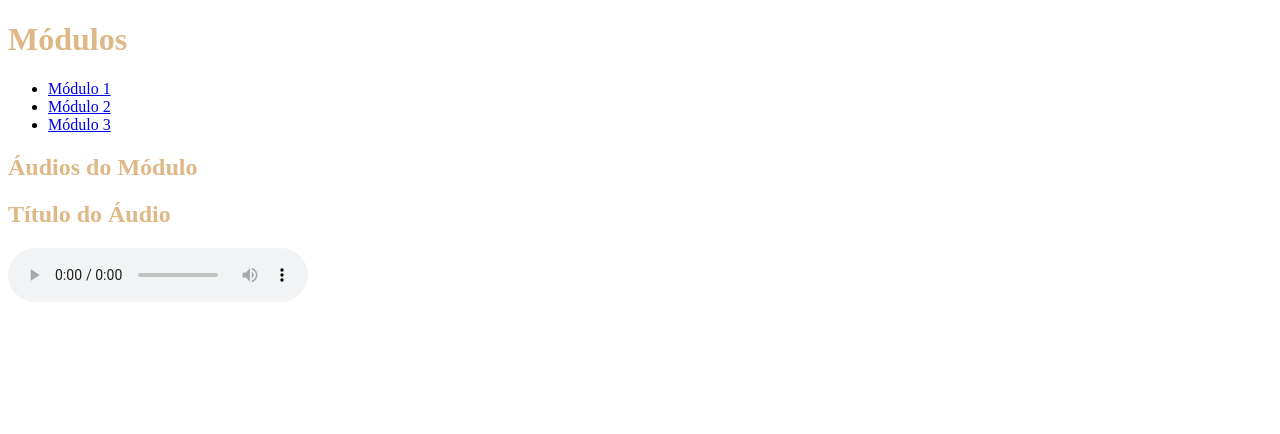
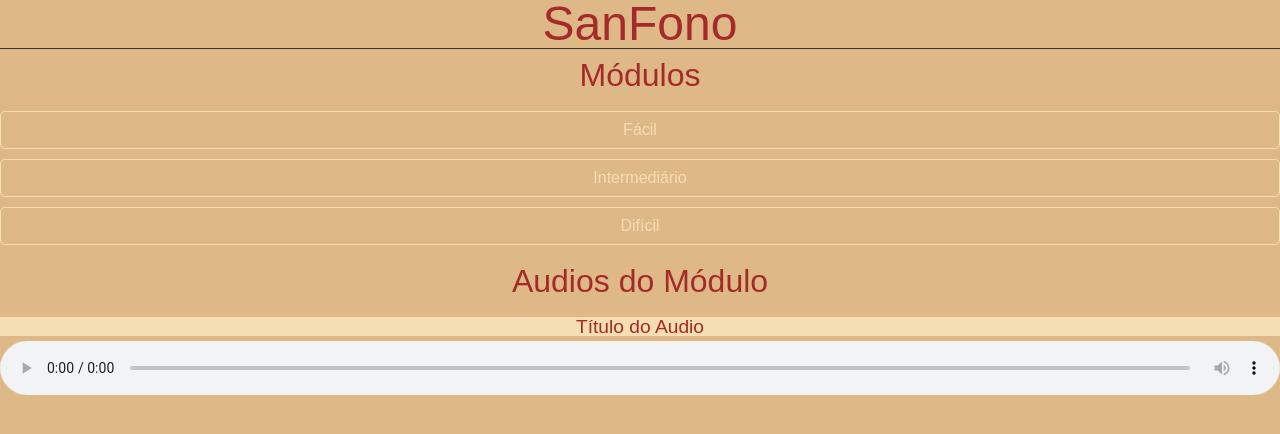
Before and after one commit to pdr-tuche/SanFono, a plain HTML site: page index.html in a window 1280 px wide. Drawn offline with Linux system fonts and the light colour scheme.

Commit message:
colocado audios e feito estilizacao

```diff
--- a/index.html
+++ b/index.html
@@ -3,23 +3,25 @@
 <head>
     <meta charset="UTF-8">
     <meta name="viewport" content="width=device-width, initial-scale=1.0">
+    <link href="styles/reset.css" rel="stylesheet" />
     <link href="styles/style.css" rel="stylesheet" />
     <title>SanFono</title>
 </head>
 <body>
-    <h1>Módulos</h1>
+    <h1>SanFono</h1>
+    <h2>Módulos</h2>
     <ul id="moduleList">
-        <li><a href="#" data-module="modulo1">Módulo 1</a></li>
-        <li><a href="#" data-module="modulo2">Módulo 2</a></li>
-        <li><a href="#" data-module="modulo3">Módulo 3</a></li>
+        <li><a href="#" data-module="Facil">Fácil</a></li>
+        <li><a href="#" data-module="Intermediario">Intermediário</a></li>
+        <li><a href="#" data-module="Dificil">Difícil</a></li>
     </ul>
 
-    <h2>Áudios do Módulo</h2>
+    <h2>Audios do Módulo</h2>
     <ul id="audioList">
         <!-- Aqui serão listados os áudios do módulo selecionado -->
     </ul>
 
-    <h2 id="audioTitle">Título do Áudio</h2>
+    <h2 id="audioTitle">Título do Audio</h2>
     <audio controls id="audioPlayer">
         <!-- Aqui será carregado o áudio selecionado -->
     </audio>
--- a/scripts/script.js
+++ b/scripts/script.js
@@ -6,9 +6,9 @@ document.addEventListener("DOMContentLoaded", function () {
 
   // Lista de módulos e seus áudios correspondentes
   const modules = {
-    modulo1: ["audio_modulo1.mp3"],
-    modulo2: ["audio_modulo2.mp3"],
-    modulo3: ["audio_modulo3.mp3"],
+    Facil: ["audio_modulo1.mp3", "trompete.mp3", "violao.mp3"],
+    Intermediario: ["audio_modulo2.mp3", "trombone.mp3"],
+    Dificil: ["audio_modulo3.mp3", "pandeiro.mp3"],
   };
 
   // Função para exibir os áudios de um módulo
@@ -33,6 +33,14 @@ document.addEventListener("DOMContentLoaded", function () {
   // Adicione um evento de clique aos links dos módulos
   moduleList.addEventListener("click", (e) => {
     if (e.target.tagName === "A") {
+      const links = moduleList.querySelectorAll("a");
+      links.forEach((link) => {
+        link.style.backgroundColor = "";
+      });
+
+      //definindo a mudanca de cor
+      e.target.style.backgroundColor = "#333";
+
       const selectedModule = e.target.getAttribute("data-module");
       showAudios(selectedModule);
     }
--- /dev/null
+++ b/styles/reset.css
@@ -0,0 +1,48 @@
+/* http://meyerweb.com/eric/tools/css/reset/
+   v2.0 | 20110126
+   License: none (public domain)
+*/
+
+html, body, div, span, applet, object, iframe,
+h1, h2, h3, h4, h5, h6, p, blockquote, pre,
+a, abbr, acronym, address, big, cite, code,
+del, dfn, em, img, ins, kbd, q, s, samp,
+small, strike, strong, sub, sup, tt, var,
+b, u, i, center,
+dl, dt, dd, ol, ul, li,
+fieldset, form, label, legend,
+table, caption, tbody, tfoot, thead, tr, th, td,
+article, aside, canvas, details, embed,
+figure, figcaption, footer, header, hgroup,
+menu, nav, output, ruby, section, summary,
+time, mark, audio, video {
+	margin: 0;
+	padding: 0;
+	border: 0;
+	font-size: 100%;
+	font: inherit;
+	vertical-align: baseline;
+}
+/* HTML5 display-role reset for older browsers */
+article, aside, details, figcaption, figure,
+footer, header, hgroup, menu, nav, section {
+	display: block;
+}
+body {
+	line-height: 1;
+}
+ol, ul {
+	list-style: none;
+}
+blockquote, q {
+	quotes: none;
+}
+blockquote:before, blockquote:after,
+q:before, q:after {
+	content: '';
+	content: none;
+}
+table {
+	border-collapse: collapse;
+	border-spacing: 0;
+}
--- a/styles/style.css
+++ b/styles/style.css
@@ -1,3 +1,81 @@
-h1, h2 {
-    color:burlywood;
+h1{
+    color:brown;
+    font-size: 3em;
+    text-align: center;
+    border-bottom: 1px solid #333;
+    margin-bottom: 10px;
 }
+h2{
+    color:brown;
+    font-size: 2em;
+    text-align: center;
+    margin-bottom: 5px;
+}
+
+body{
+    font-family: Arial, sans-serif;
+    margin: 0;
+    padding: 0;
+    background-color: burlywood;
+
+}
+
+
+/* Estilos da lista de módulos */
+#moduleList {
+    list-style: none;
+    padding: 0;
+    margin: 20px 0;
+}
+#moduleList li {
+    margin-bottom: 10px;
+}
+
+#moduleList a {
+    text-decoration: none;
+    background-color: burlywood;
+    border: 1px solid wheat;
+    color: wheat;
+    padding: 10px 20px;
+    border-radius: 5px;
+    display: block;
+    text-align: center;
+    transition: background-color 0.3s;
+}
+
+#moduleList a:hover {
+    background-color: #333;
+}
+
+/* Estilos da lista de áudios */
+#audioList {
+    list-style: none;
+    padding: 0;
+    margin: 20px 0;
+    text-align: center;
+}
+#audioList li {
+    margin-bottom: 10px;
+}
+#audioList a {
+    text-decoration: none;
+    color: #333;
+    font-weight: bold;
+}
+#audioList a:hover {
+    text-decoration: underline;
+}
+
+/* Estilos do player de áudio */
+#audioTitle {
+    text-align: center;
+    font-size: 1.2rem;
+    margin-top: 20px;
+    background-color: wheat;
+}
+
+#audioPlayer {
+    display: block;
+    margin: 0 auto;
+    width: 100%;
+}
```
Also changed, not shown: 10 other files.
